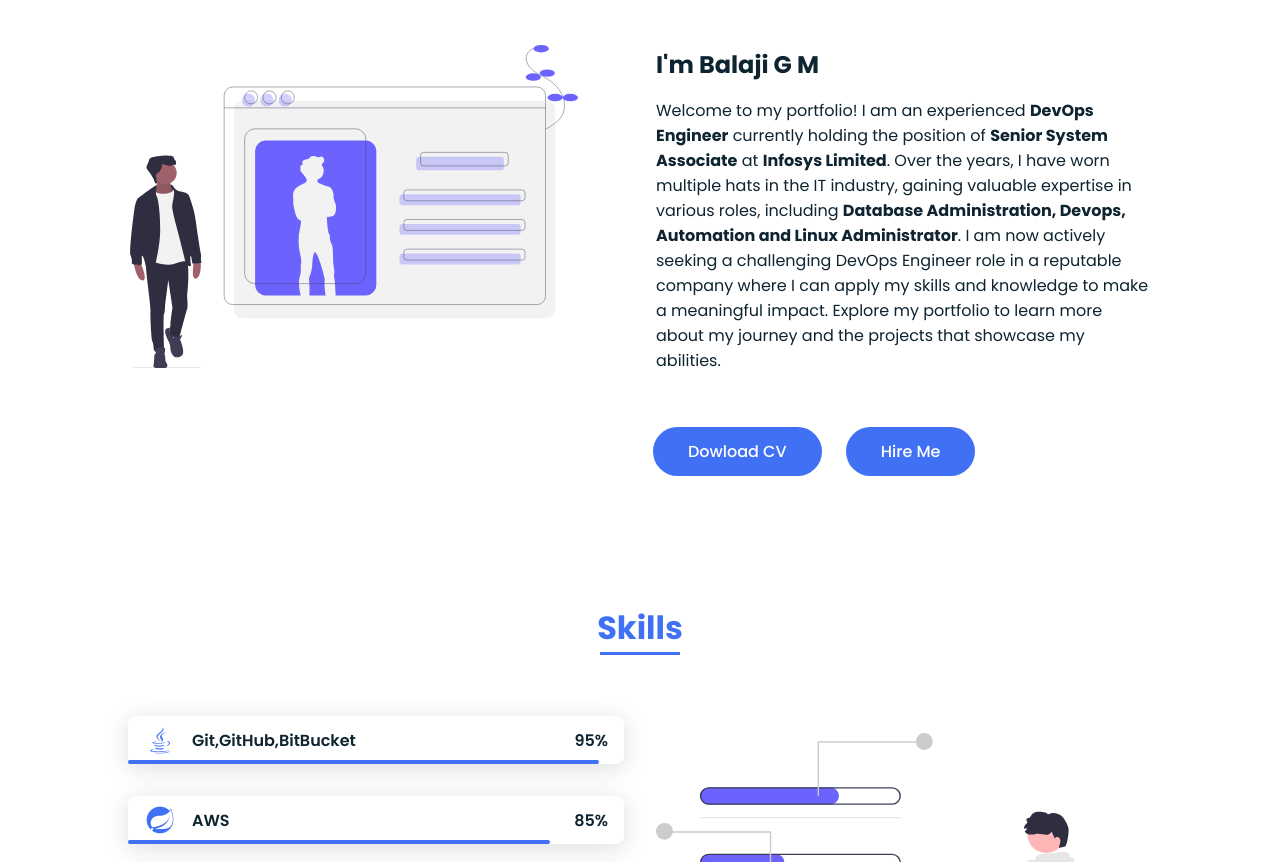
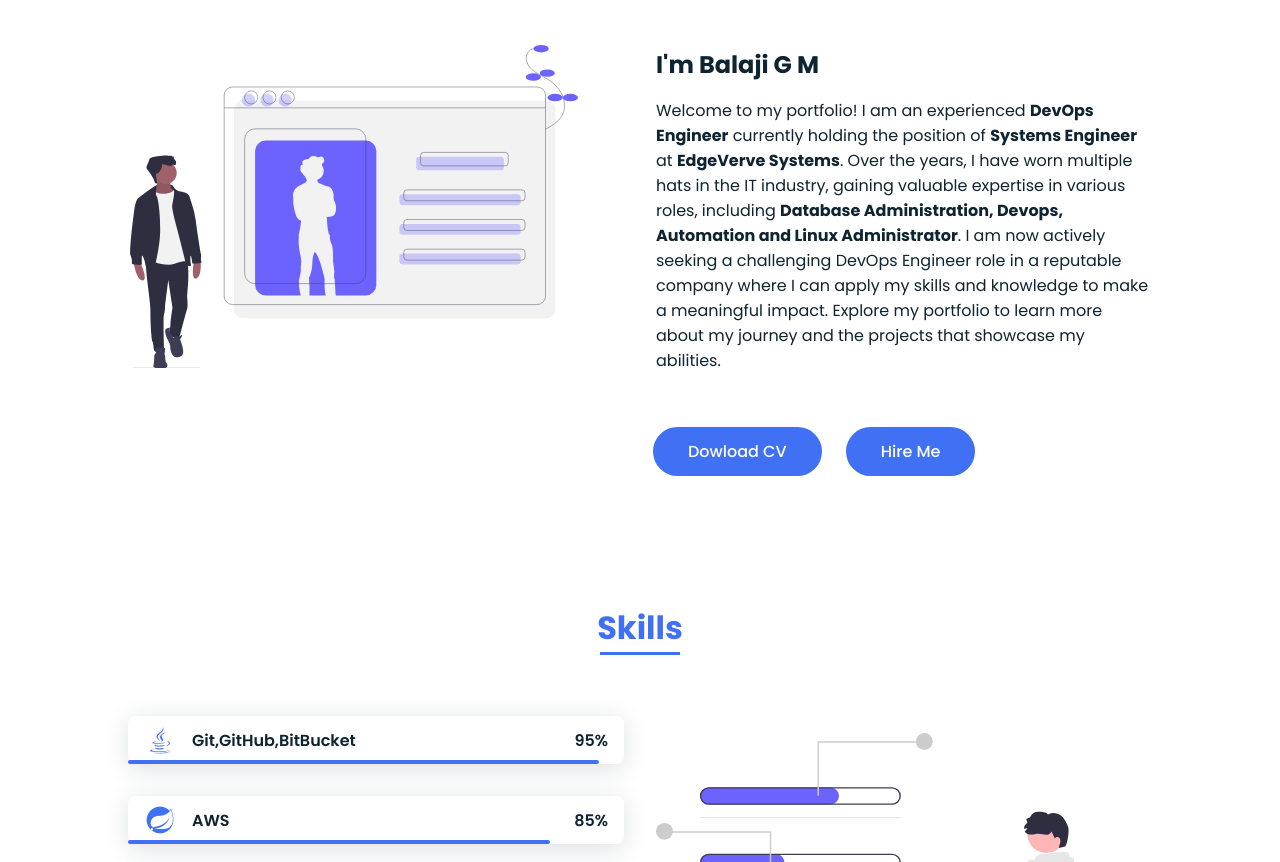
Before and after one commit to Balu2509/Balaji.Portfolio.io, a plain HTML site: page index.html in a window 1280 px wide. Shown: the part 931-1793 px from the top of the page. Drawn offline with nearby package versions, Linux system fonts and the light colour scheme.

Commit message:
Update index.html

```diff
--- a/index.html
+++ b/index.html
@@ -368,7 +368,7 @@
           </h2>
           <p class="about_text" data-aos="fade-down" data-aos-delay="450">
             Welcome to my portfolio! I am an experienced <b>DevOps Engineer</b> currently holding the
-            position of <b>Senior System Associate</b> at <b>Infosys Limited</b>. Over the years,
+            position of <b>Systems Engineer</b> at <b>EdgeVerve Systems</b>. Over the years,
             I have worn multiple hats in the IT industry, gaining valuable expertise in various roles,
             including <b>Database Administration, Devops, Automation and Linux Administrator</b>.
 
```
